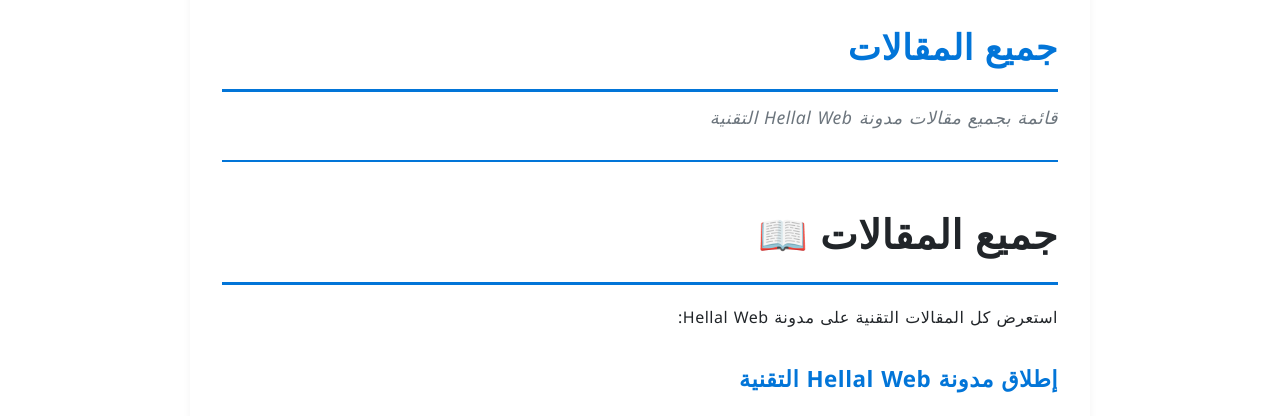
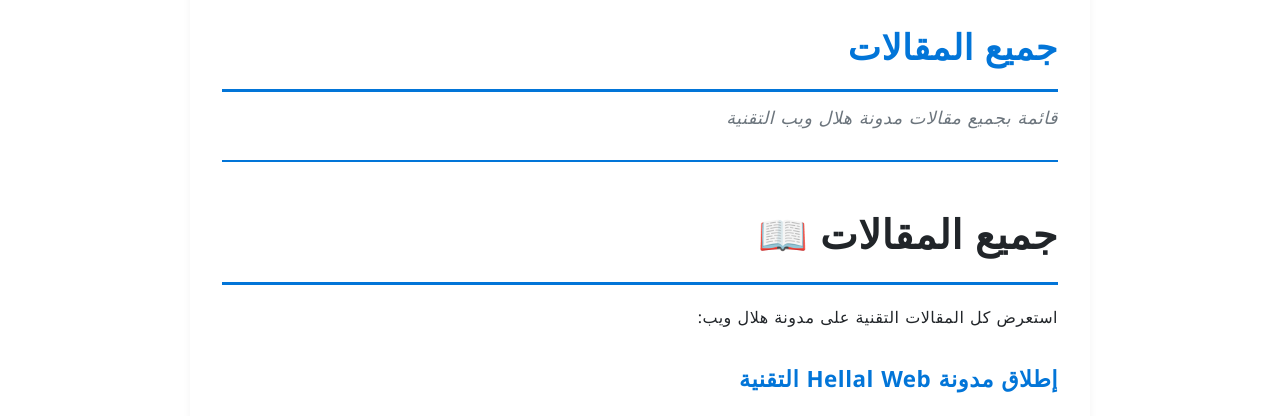
Before and after one commit to KerrasDev/HellaleWeb, a Jekyll site: the page built from posts/index.md, in a window 1280 px wide. Shown: the part 274-690 px from the top of the page. Built offline with Jekyll 4.4.1, drawn with Linux system fonts in a browser that asks for light colours; some web fonts are replaced.

Commit message:
Update all pages with Arabic name: هلال ويب

```diff
--- a/posts/index.md
+++ b/posts/index.md
@@ -1,7 +1,7 @@
 ---
 layout: page
 title: جميع المقالات
-description: قائمة بجميع مقالات مدونة Hellal Web التقنية
+description: قائمة بجميع مقالات مدونة هلال ويب التقنية
 lang: ar
 dir: rtl
 permalink: /posts/
@@ -10,7 +10,7 @@
 
 # جميع المقالات 📖
 
-استعرض كل المقالات التقنية على مدونة Hellal Web:
+استعرض كل المقالات التقنية على مدونة هلال ويب:
 
 {% for post in site.posts %}
 <article class="post-list-item">
```
Also changed, not shown: about.md (+2 -2 lines).
